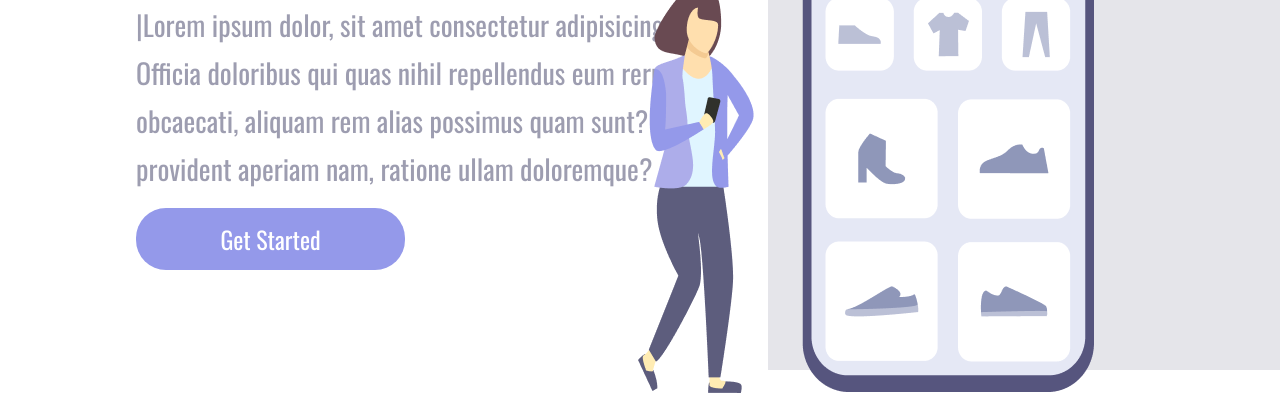
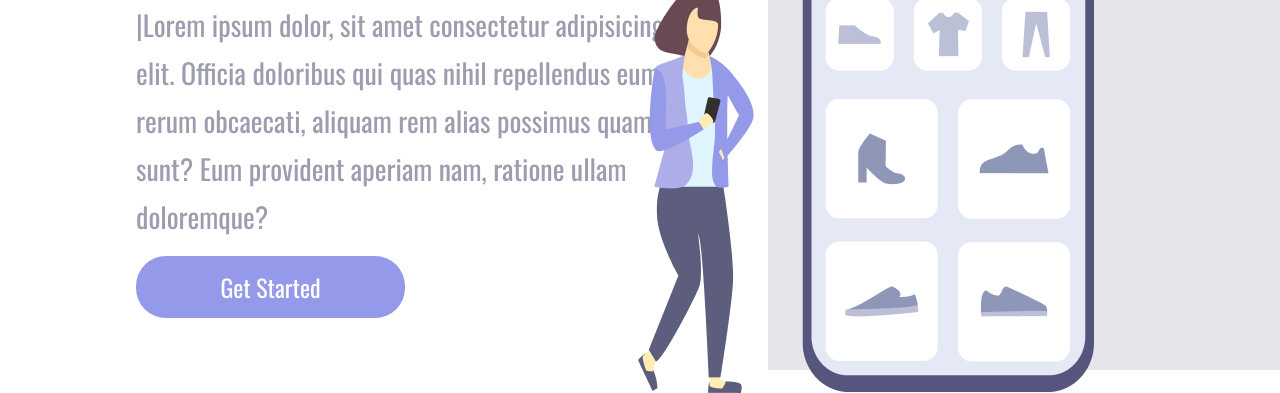
Before and after one commit to PhelipeNascimento/Primeiro-projeto, a plain HTML site: page index.html in a window 1280 px wide. Shown: the part 430-823 px from the top of the page. Drawn offline with nearby package versions, Linux system fonts and the light colour scheme.

Commit message:
Alterei o width do paragrafo

```diff
--- a/styles.css
+++ b/styles.css
@@ -54,6 +54,7 @@ p {
     margin: 15px 0;
     right: 540px;
     text-align: left;
+    width: 540px
 
 
 }
```
Also changed, not shown: img/Easy Shopping.png (added).
